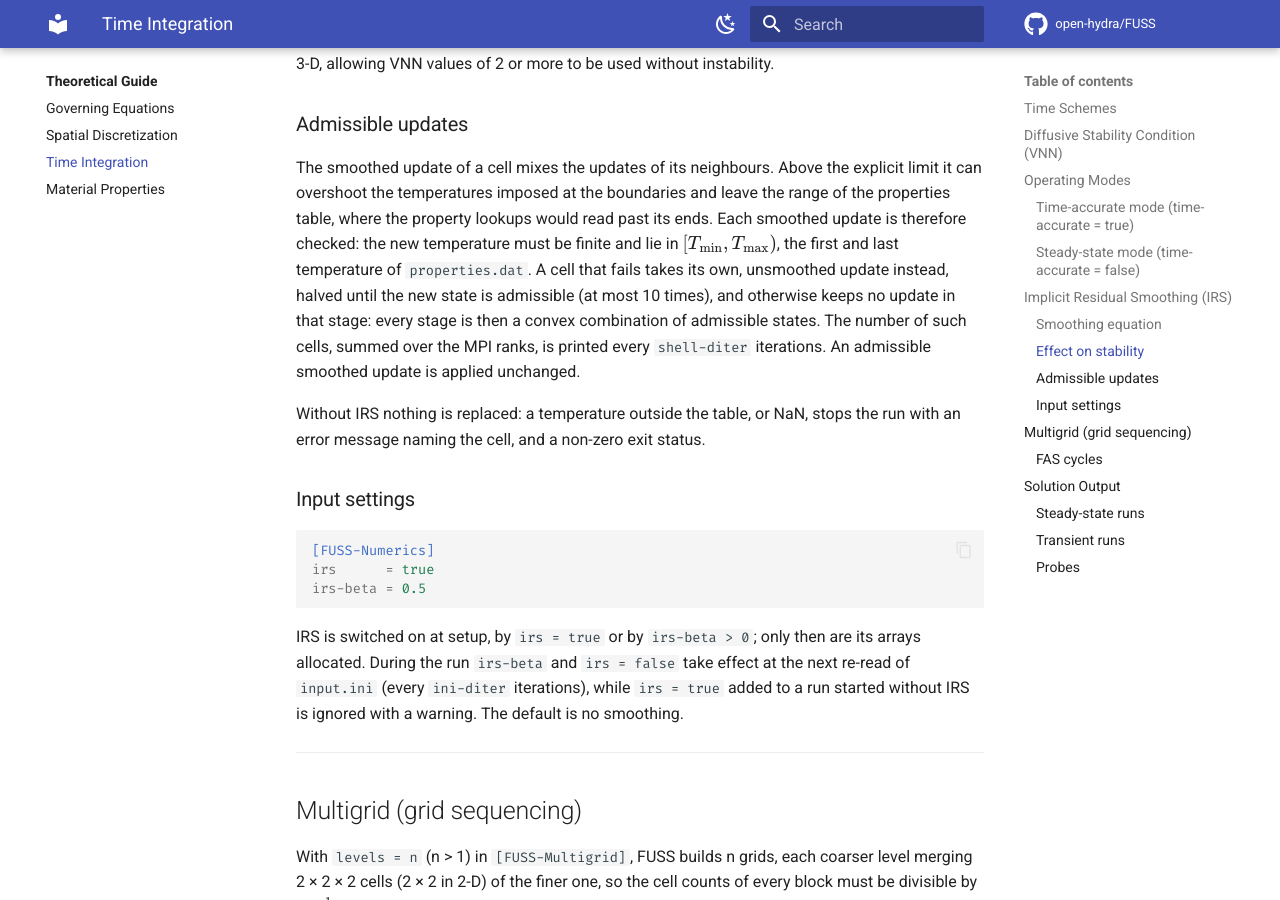
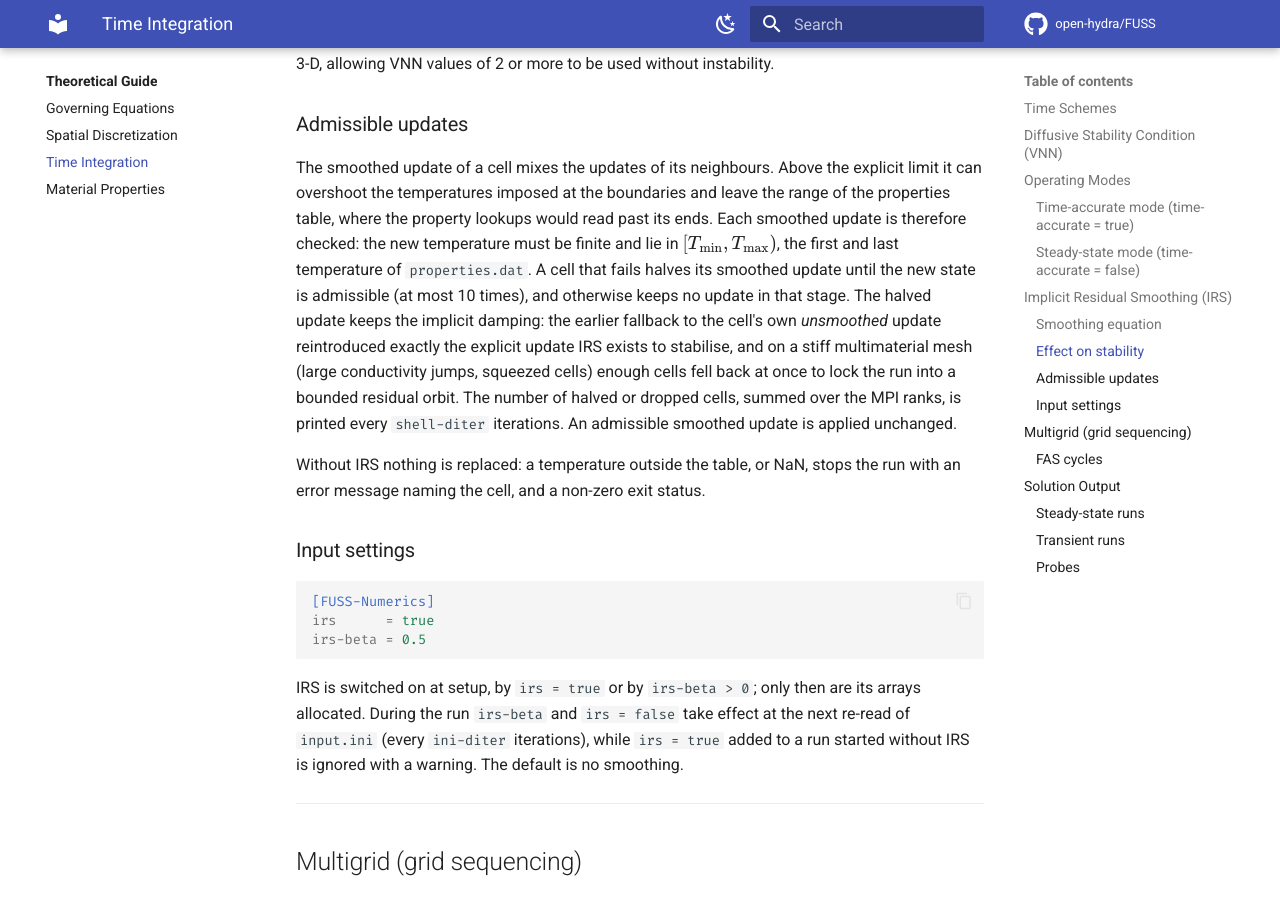
Before and after one commit to open-hydra/FUSS, an MkDocs documentation site: the page built from docs/theory/time-integration.md, in a window 1280 px wide and 900 px high, scrolled down 3216 px. Built offline with MkDocs 1.6.1 and Material for MkDocs 9.7.7, drawn with Linux system fonts in a browser that asks for light colours; comment, search, counter and statistics services are not loaded.

Commit message:
IRS: an inadmissible smoothed update is halved, not replaced
The fallback swapped in the cell own explicit update, exactly the
unsmoothed update IRS exists to stabilise: on a stiff multimaterial mesh
(k jumps x20, squeezed cells) hundreds of thousands of cells fell back
per report and the run locked into a bounded residual orbit (2.6e4 at
vnn 2.0 on the 4-layer liner), with or without FAS cycles on top.
Halving the smoothed update keeps the implicit damping and drops the
orbit floor by three orders of magnitude. The own-update copy RS0 is
gone with its array. No suite case triggers the fallback: all 17 stay
byte-identical (5 x {serial, 2 ranks} re-verified, plus the halving
paths on ptnarrow3_v and the capped liner).

Co-Authored-By: Claude Fable 5 <noreply@anthropic.com>

```diff
--- a/docs/theory/time-integration.md
+++ b/docs/theory/time-integration.md
@@ -103,7 +103,7 @@ The smoothing amplifies the stable VNN limit by approximately $(1 + 2\varepsilon
 
 ### Admissible updates
 
-The smoothed update of a cell mixes the updates of its neighbours. Above the explicit limit it can overshoot the temperatures imposed at the boundaries and leave the range of the properties table, where the property lookups would read past its ends. Each smoothed update is therefore checked: the new temperature must be finite and lie in $[T_\text{min}, T_\text{max})$, the first and last temperature of `properties.dat`. A cell that fails takes its own, unsmoothed update instead, halved until the new state is admissible (at most 10 times), and otherwise keeps no update in that stage: every stage is then a convex combination of admissible states. The number of such cells, summed over the MPI ranks, is printed every `shell-diter` iterations. An admissible smoothed update is applied unchanged.
+The smoothed update of a cell mixes the updates of its neighbours. Above the explicit limit it can overshoot the temperatures imposed at the boundaries and leave the range of the properties table, where the property lookups would read past its ends. Each smoothed update is therefore checked: the new temperature must be finite and lie in $[T_\text{min}, T_\text{max})$, the first and last temperature of `properties.dat`. A cell that fails halves its smoothed update until the new state is admissible (at most 10 times), and otherwise keeps no update in that stage. The halved update keeps the implicit damping: the earlier fallback to the cell's own *unsmoothed* update reintroduced exactly the explicit update IRS exists to stabilise, and on a stiff multimaterial mesh (large conductivity jumps, squeezed cells) enough cells fell back at once to lock the run into a bounded residual orbit. The number of halved or dropped cells, summed over the MPI ranks, is printed every `shell-diter` iterations. An admissible smoothed update is applied unchanged.
 
 Without IRS nothing is replaced: a temperature outside the table, or NaN, stops the run with an error message naming the cell, and a non-zero exit status.
 
```
Also changed, not shown: docs/theory/thermo.md (+1 -1 lines), 4 other files.
